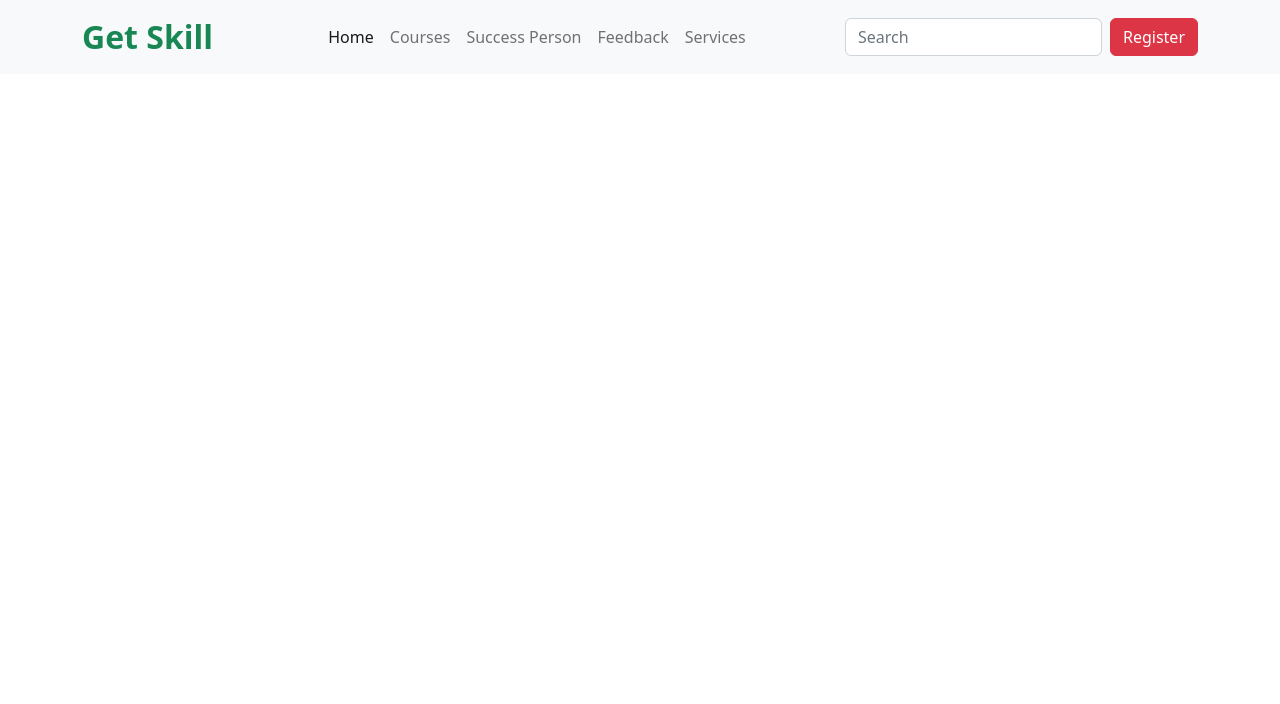
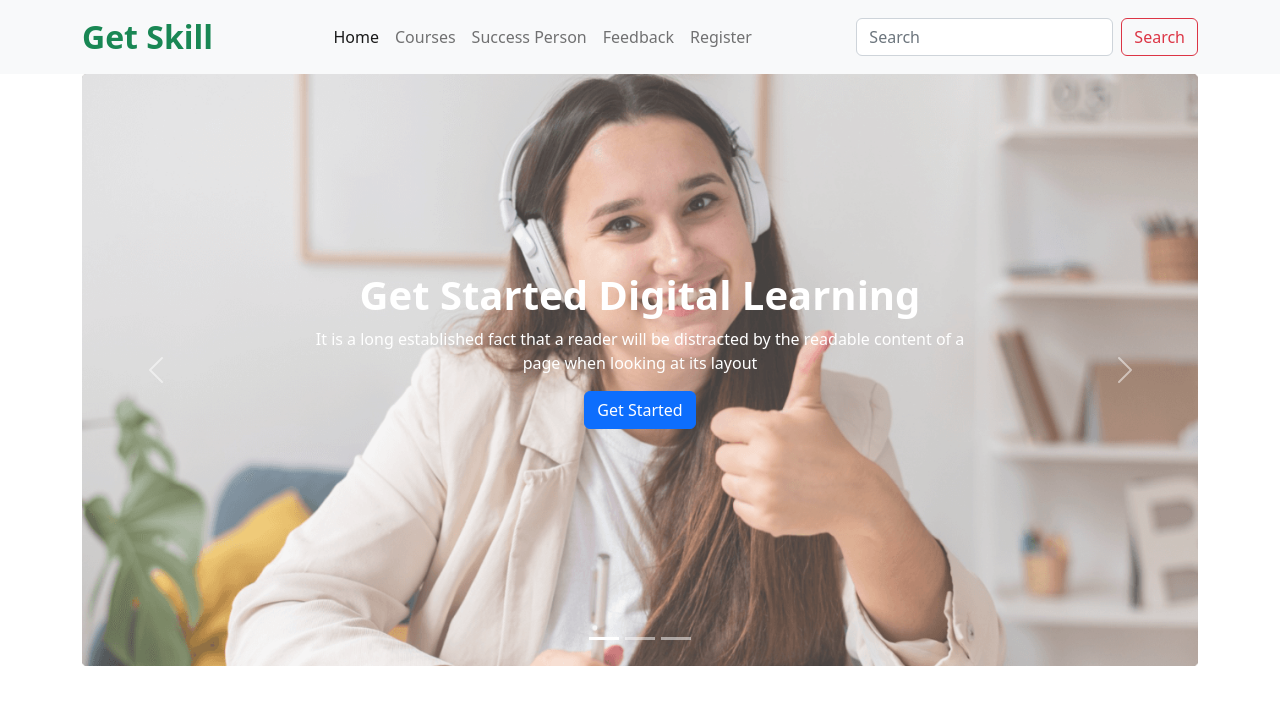
Before and after one commit to MdShafikulIslam1/my-third-assignment-repo, a plain HTML site: page index.html in a window 1280 px wide. Drawn offline with nearby package versions, Linux system fonts and the light colour scheme.

Commit message:
carousel section is added

```diff
--- a/index.html
+++ b/index.html
@@ -13,7 +13,7 @@
 <body>
     <header>
         <!--                         =====              navigation section start from here               =========               -->
-        <nav class="navbar navbar-expand-lg bg-light">
+        <nav class="navbar navbar-expand-lg bg-light ">
             <div class="container">
                 <a class="navbar-brand fw-bold fs-2 text-success" href="#">Get Skill</a>
                 <button class="navbar-toggler" type="button" data-bs-toggle="collapse"
@@ -36,19 +36,88 @@
                             <a class="nav-link" href="#">Feedback</a>
                         </li>
                         <li class="nav-item">
-                            <a class="nav-link" href="#">Services</a>
+                            <a class="nav-link" href="#">Register</a>
                         </li>
                     </ul>
                     <form class="d-flex" role="search">
                         <input class="form-control me-2" type="search" placeholder="Search" aria-label="Search" />
-                        <button class="btn btn-danger" type="submit">
-                            Register
+                        <button class="btn btn-outline-danger" type="submit">
+                            Search
                         </button>
                     </form>
                 </div>
             </div>
         </nav>
         <!--                         =====              navigation section end from here               =========               -->
+        <!--                         =====            carousel/slider  section start from here            =========               -->
+        <!--                         =====              navigation section end from here               =========               -->
+        <div id="carouselExampleCaptions" class="carousel slide container" data-bs-ride="false">
+            <div class="carousel-indicators">
+                <button type="button" data-bs-target="#carouselExampleCaptions" data-bs-slide-to="0" class="active"
+                    aria-current="true" aria-label="Slide 1"></button>
+                <button type="button" data-bs-target="#carouselExampleCaptions" data-bs-slide-to="1"
+                    aria-label="Slide 2"></button>
+                <button type="button" data-bs-target="#carouselExampleCaptions" data-bs-slide-to="2"
+                    aria-label="Slide 3"></button>
+            </div>
+            <div class="carousel-inner">
+                <!--                    ============     single slide -1   ==============                                 -->
+                <div class="carousel-item active">
+                    <div>
+                        <img src="images/cover/cover-1.png" class="d-block w-100 opacity-75" alt="...">
+                    </div>
+                    <div class="carousel-caption h-100 d-flex justify-content-center align-items-center">
+                        <div class="p-5 ">
+                            <h1 class="fs-1 fw-bold">Get Started Digital Learning</h1>
+                            <p>It is a long established fact that a reader will be distracted by the readable
+                                content of a page when looking at its layout</p>
+                            <button class="btn btn-primary ">Get Started</button>
+                        </div>
+                    </div>
+                </div>
+                <!--                    ============     single slide -2   ==============                                 -->
+                <div class="carousel-item  ">
+                    <div>
+                        <img src="images/cover/cover-two.jpg" class="d-block w-100 opacity-75" alt="...">
+                    </div>
+                    <div class="carousel-caption h-100 d-flex justify-content-center align-items-center">
+                        <div class="p-5 ">
+                            <h1 class="fs-1 fw-bold">Get Started Digital Learning</h1>
+                            <p>It is a long established fact that a reader will be distracted by the readable
+                                content of a page when looking at its layout</p>
+                            <button class="btn btn-primary ">Get Started</button>
+                        </div>
+                    </div>
+                </div>
+                <!--                    ============     single slide -3   ==============                                 -->
+                <div class="carousel-item">
+                    <div>
+                        <img src="images/cover/cover-3.jpg" class="d-block w-100 opacity-50" alt="...">
+                    </div>
+                    <div class="carousel-caption h-100 d-flex justify-content-center align-items-center">
+                        <div class="p-5">
+                            <h1 class="fs-1 fw-bold">Get Started Digital Learning</h1>
+                            <p>It is a long established fact that a reader will be distracted by the readable
+                                content of a page when looking at its layout</p>
+                            <button class="btn btn-primary ">Get Started</button>
+                        </div>
+                    </div>
+                </div>
+            </div>
+            <button class="carousel-control-prev" type="button" data-bs-target="#carouselExampleCaptions"
+                data-bs-slide="prev">
+                <span class="carousel-control-prev-icon" aria-hidden="true"></span>
+                <span class="visually-hidden">Previous</span>
+            </button>
+            <button class="carousel-control-next" type="button" data-bs-target="#carouselExampleCaptions"
+                data-bs-slide="next">
+                <span class="carousel-control-next-icon" aria-hidden="true"></span>
+                <span class="visually-hidden">Next</span>
+            </button>
+        </div>
+
+        <!--                         =====              carousel/slider  section end from here            =========               -->
+
     </header>
 
 
```
Also changed, not shown: images/cover/cover-two.jpg (added).
